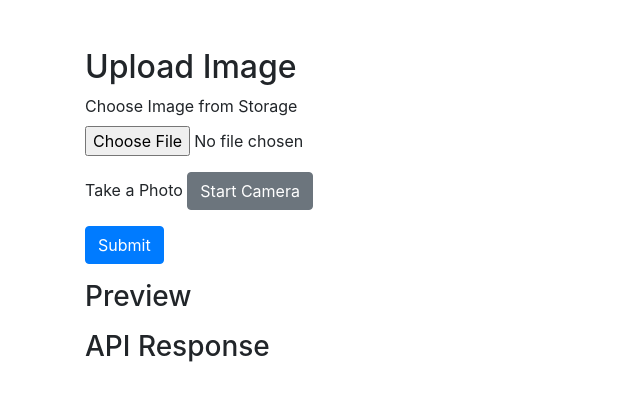
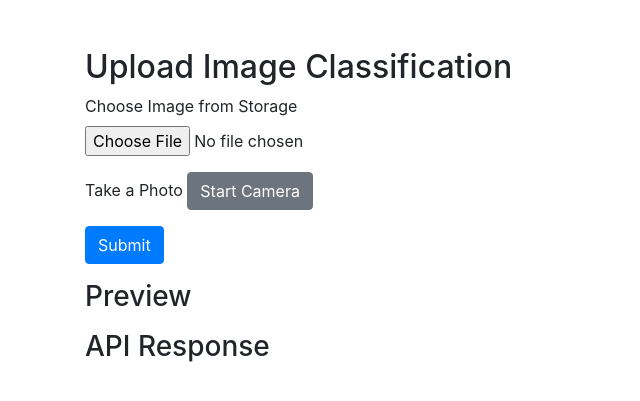
Before and after one commit to azvadennys/flask-ML-Predict, a Flask app: page / in a window 1280 px wide. Shown: the top 401 px of the page, without its empty margins (0-640 px from the left). Run offline with Flask 3, Linux system fonts and the light colour scheme; some libraries are stand-ins or nearby versions.

Commit message:
Update Text

```diff
--- a/templates/index.html
+++ b/templates/index.html
@@ -11,7 +11,7 @@
   </head>
   <body>
     <div class="container mt-5">
-      <h2>Upload Image</h2>
+      <h2>Upload Image Classification</h2>
       <form id="imageForm" enctype="multipart/form-data">
         <div class="form-group">
           <label for="imageUpload">Choose Image from Storage</label>
```
